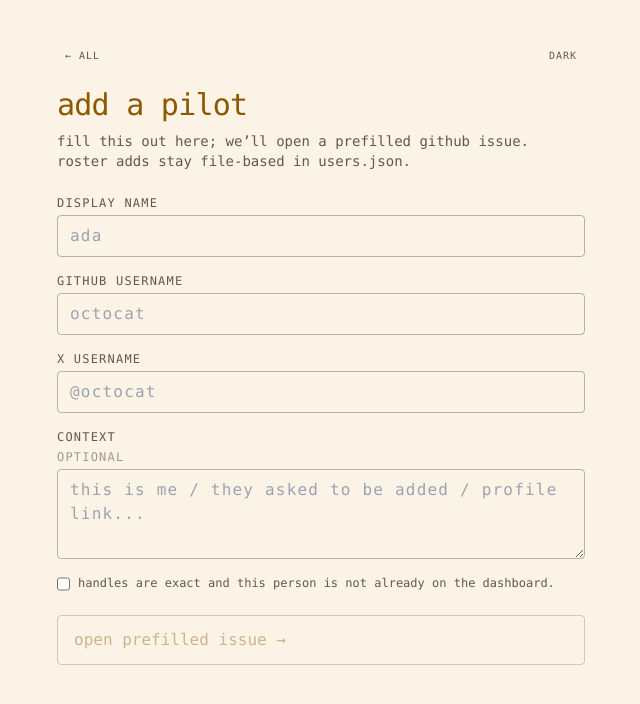
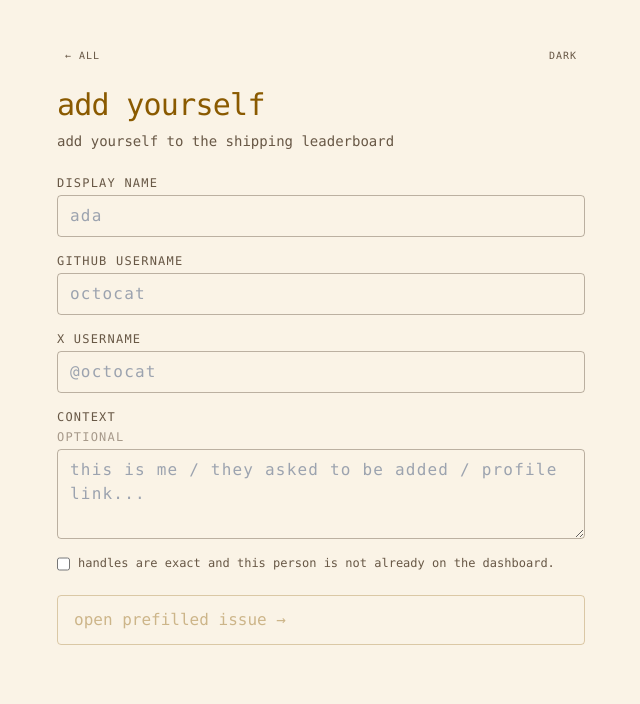
Before and after one commit to anishthite/commiter, a Next.js app in the folder apps/web/: page /join in a window 1280 px wide. Shown: the top 704 px of the page, without its empty margins (319-959 px from the left). Built offline with nearby package versions, Linux system fonts and the light colour scheme.

Commit message:
Update join page copy

```diff
--- a/apps/web/src/app/join/page.tsx
+++ b/apps/web/src/app/join/page.tsx
@@ -16,10 +16,10 @@ export default function JoinPage() {
 
       <header className="mb-6">
         <h1 className="text-nerv-amber text-2xl sm:text-3xl lowercase font-mono tracking-tight">
-          add a pilot
+          add yourself
         </h1>
         <p className="mt-2 text-sm text-nerv-text/70 lowercase">
-          fill this out here; we’ll open a prefilled GitHub issue. roster adds stay file-based in users.json.
+          add yourself to the shipping leaderboard
         </p>
       </header>
 
```
